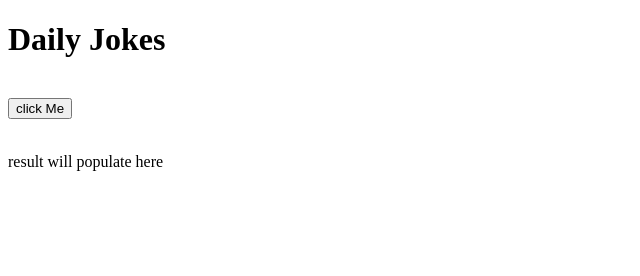
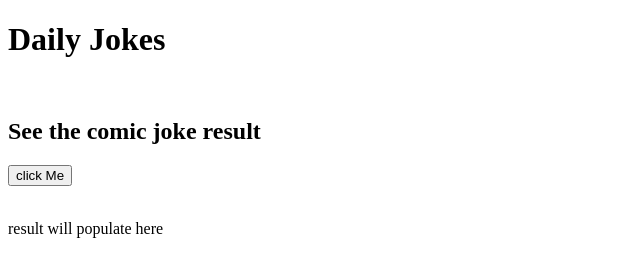
Before and after one commit to AshishD-prorigo/2023Code, a plain HTML site: page tmlTest.html in a window 1280 px wide. Shown: the whole page, without its empty margins (0-640 px from the left). Drawn offline with Linux system fonts and the light colour scheme.

Commit message:
Added new heading

```diff
--- a/tmlTest.html
+++ b/tmlTest.html
@@ -10,6 +10,7 @@
 
     <div class = "jokes">
         <h1>Daily Jokes</h1></br>
+        <h2>See the comic joke result</h2>
         <button id="rButton">click Me</button></div></br>
         <p id="result">result will populate here</p>
     </div>
```
